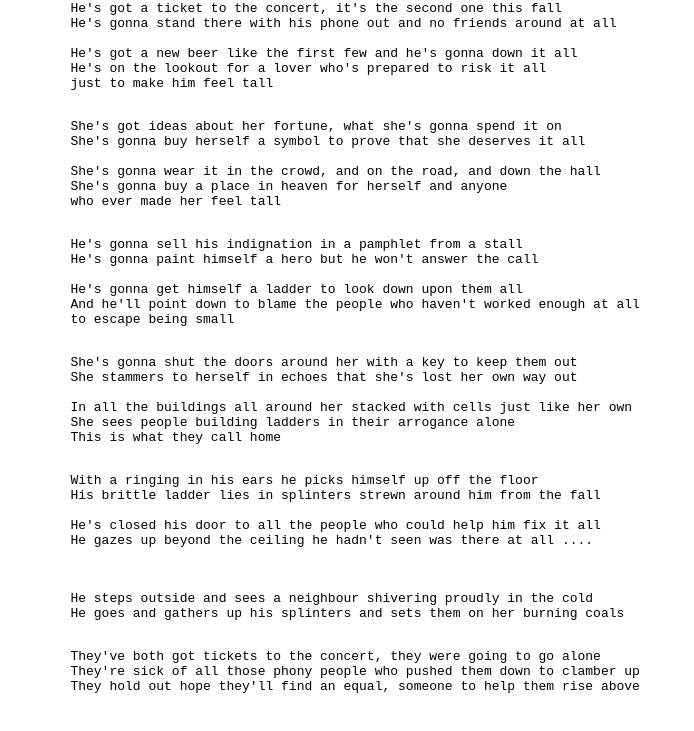
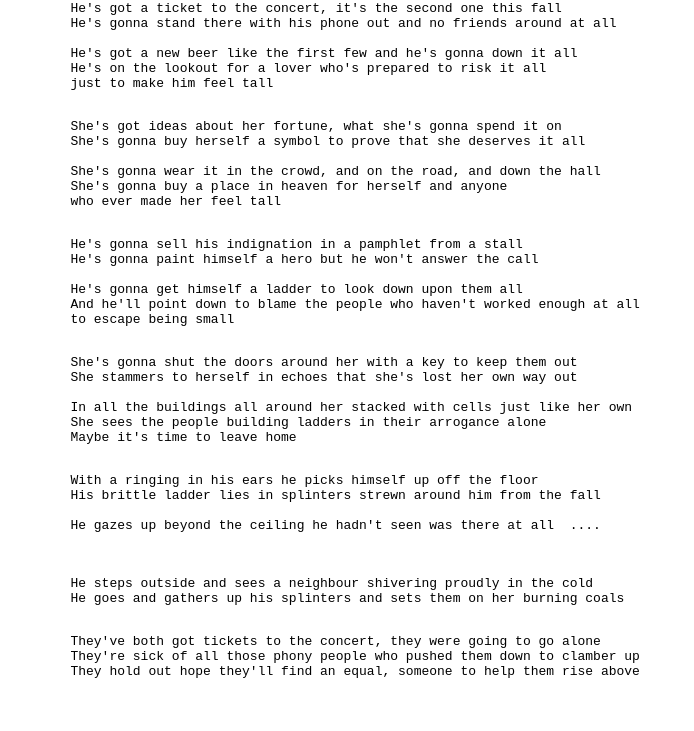
Before and after one commit to archetype-music/tall, a plain HTML site: page index.html in a window 1280 px wide. Shown: the part 79-810 px from the top of the page, without its empty margins (0-694 px from the left). Drawn offline with Linux system fonts and the light colour scheme.

Commit message:
Leave home

```diff
--- a/index.html
+++ b/index.html
@@ -38,15 +38,14 @@
         She stammers to herself in echoes that she's lost her own way out
 
         In all the buildings all around her stacked with cells just like her own
-        She sees people building ladders in their arrogance alone
-        This is what they call home
+        She sees the people building ladders in their arrogance alone
+        Maybe it's time to leave home
     </pre>
     <pre id ="ceiling" class="he">
         With a ringing in his ears he picks himself up off the floor
         His brittle ladder lies in splinters strewn around him from the fall
 
-        He's closed his door to all the people who could help him fix it all
-        He gazes up beyond the ceiling he hadn't seen was there at all ....<!-- more syllables, go to next line... he offers his ladder? -->
+        He gazes up beyond the ceiling he hadn't seen was there at all  ....<!-- more syllables, go to next line... he offers his ladder? -->
     </pre>
     <pre id="outside" class="she">
         <!-- she steps out of her comfort zone -->
```
